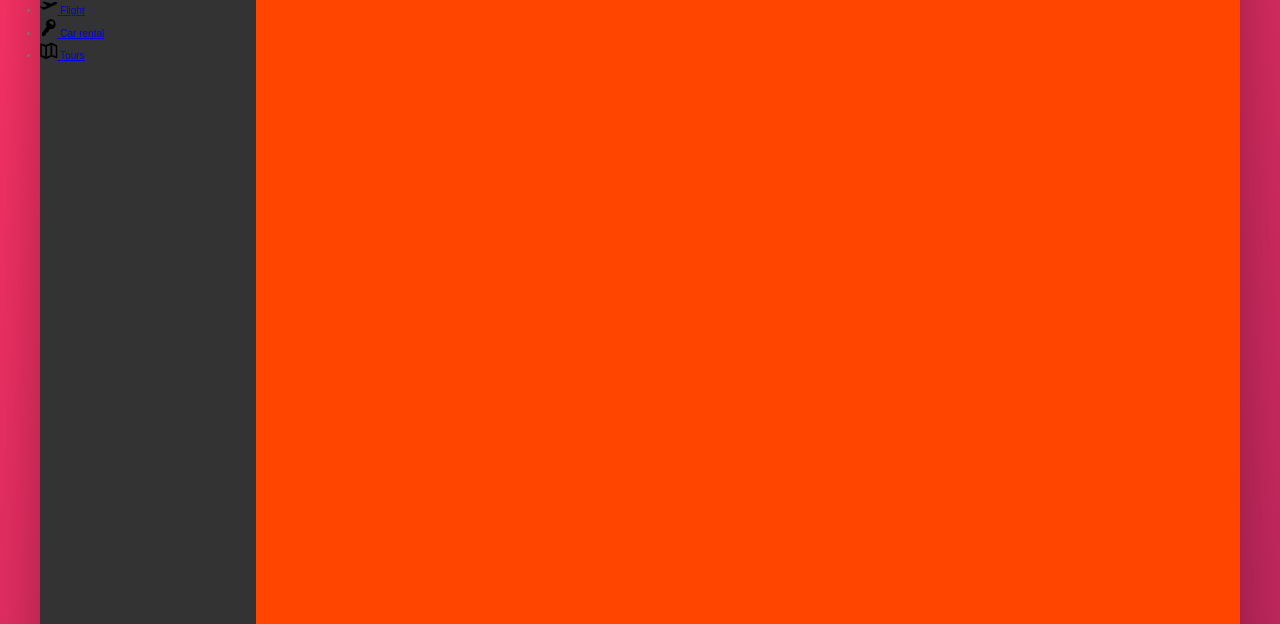
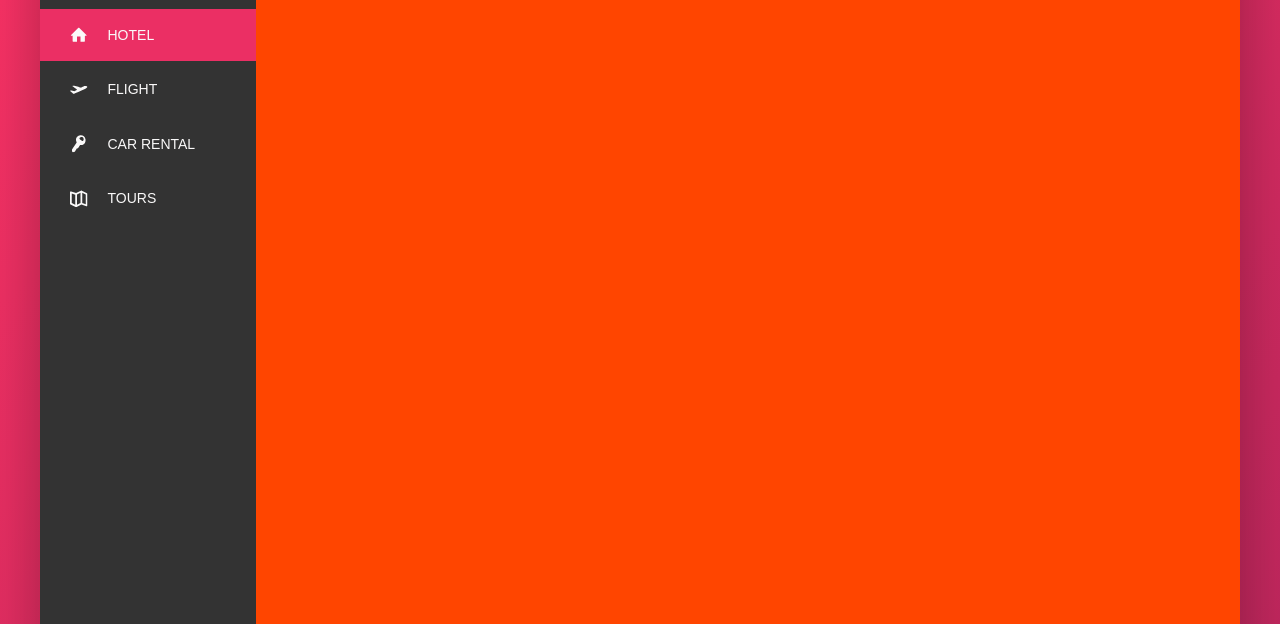
Before and after one commit to arnameti/trello-flexbox, a website: page index.html in a window 1280 px wide. Shown: the part 176-800 px from the top of the page. Drawn offline with nearby package versions, Linux system fonts and the light colour scheme; files that its build step writes are made by us from their sources.

Commit message:
building side-nav II

```diff
--- a/app/scss/layout/_side-nav.scss
+++ b/app/scss/layout/_side-nav.scss
@@ -4,16 +4,63 @@
 }
 
 .side-nav {
+  font-size: 1.4rem;
+  list-style: none;
+  margin-top: 3.5rem;
   margin-bottom: auto;
+
   &__item {
+    position: relative;
+
+    &:not(:last-child) {
+      margin-bottom: 2px;
+    }
   }
 
-  &__link {
+  &__item:before {
+    content: "";
+    position: absolute;
+    top: 0;
+    left: 0;
+    height: 100%;
+    width: 3px;
+    background-color: var(--color-primary);
+    transform-origin: bottom;
+    transform: scaleY(0);
+    transition: transform 0.2s, width 0.4s cubic-bezier(1, 0, 0, 1) 0.2s,
+      background-color 0.1s;
+  }
+
+  &__item:hover::before,
+  &__item--active::before {
+    transform: scaleY(1);
+    width: 100%;
+  }
+
+  &__item:active::before {
+    background-color: var(--color-primary-light);
+  }
+
+  &__link:link,
+  &__link:visited {
+    color: var(--color-grey-light-1);
+    text-decoration: none;
+    text-transform: uppercase;
+    display: block;
+    padding: 1.5rem 3rem;
+
+    position: relative;
+    z-index: 10;
+
+    display: flex;
+    align-items: center;
   }
 
   &__icon {
     width: 1.75rem;
     height: 1.75rem;
+    margin-right: 2rem;
+    fill: currentColor;
   }
 }
 
```
